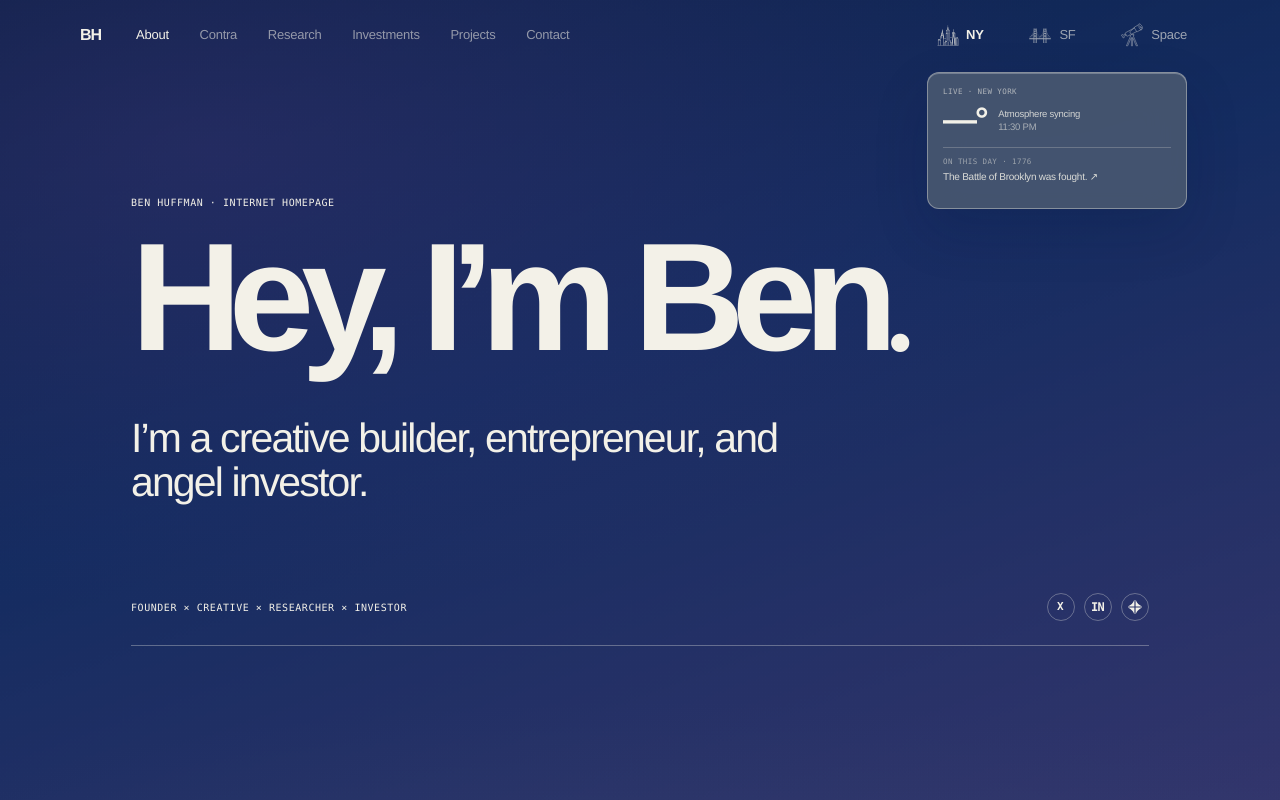
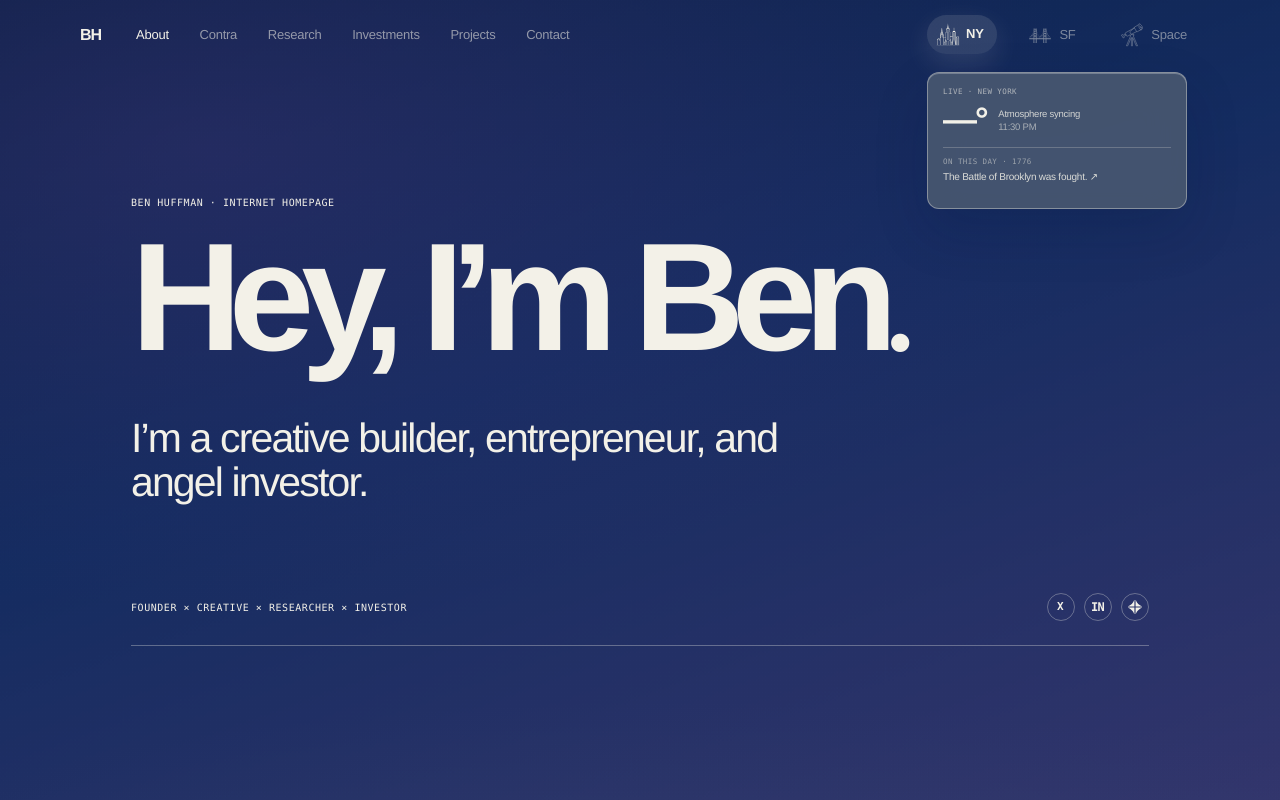
Before and after one commit to ben9885/get-ben.com, a Next.js app: page / in a window 1280 px wide. Shown: the top 800 px of the page. Built offline with nearby package versions, Linux system fonts and the light colour scheme; no server answers.

Commit message:
Strengthen environmental active states

```diff
--- a/app/globals.css
+++ b/app/globals.css
@@ -20,17 +20,18 @@ nav { max-width:1120px; margin:auto; display:flex; align-items:center; gap:28px;
 .environment { position:relative; font-size:13px; display:flex; align-items:center; white-space:nowrap; }
 .city-switch { display:flex; align-items:center; gap:clamp(12px,1.7vw,24px); }
 .city-option { position:relative; display:flex; }
-.city-switch button { appearance:none; min-height:38px; border:1px solid transparent; border-radius:999px; padding:8px 12px 8px 9px; background:transparent; display:flex; align-items:center; gap:7px; cursor:pointer; opacity:.62; font-weight:520; transition:opacity .18s ease,border-color .18s ease,transform .18s ease; }
-.city-switch button:hover { opacity:1; transform:translateY(-1px); }
+.city-switch button { appearance:none; min-height:38px; border:1px solid transparent; border-radius:999px; padding:8px 12px 8px 9px; background:transparent; display:flex; align-items:center; gap:7px; cursor:pointer; opacity:.48; font-weight:520; transition:opacity .25s ease,background .3s ease,box-shadow .3s ease,transform .3s cubic-bezier(.16,1,.3,1); }
+.city-switch button:hover { opacity:.82; transform:translateY(-1px); }
 .city-switch button:focus-visible { opacity:1; outline:1px solid currentColor; outline-offset:2px; }
 .city-switch button:active { transform:translateY(1px) scale(.98); }
-.city-switch button.selected { opacity:1; border-color:transparent; font-weight:650; }
+.city-switch button.selected { opacity:1; border-color:transparent; background:color-mix(in srgb,var(--ink) 13%,transparent); box-shadow:0 10px 28px color-mix(in srgb,var(--ink) 12%,transparent); transform:translateY(-1px); font-weight:650; }
 .city-switch .space-option { min-height:38px; padding:8px 12px 8px 9px; justify-content:center; }
-.telescope-icon { width:24px; height:24px; display:block; fill:none; stroke:currentColor; stroke-width:2.35; stroke-linecap:round; stroke-linejoin:round; }
+.telescope-icon { width:24px; height:24px; display:block; fill:none; stroke:currentColor; stroke-width:2.35; stroke-linecap:round; stroke-linejoin:round; transition:transform .3s cubic-bezier(.16,1,.3,1); }
 .city-glyph { display:block; flex:0 0 auto; background:currentColor; -webkit-mask-position:center; mask-position:center; -webkit-mask-repeat:no-repeat; mask-repeat:no-repeat; -webkit-mask-size:contain; mask-size:contain; transition:transform .35s cubic-bezier(.16,1,.3,1); }
 .city-glyph-sf { width:24px; height:17px; -webkit-mask-image:url("/city-icons/sf.svg"); mask-image:url("/city-icons/sf.svg"); }
 .city-glyph-ny { width:22px; height:21px; -webkit-mask-image:url("/city-icons/ny.svg"); mask-image:url("/city-icons/ny.svg"); }
 .city-switch button:hover .city-glyph { transform:scale(1.06); }
+.city-switch button.selected .city-glyph,.city-switch button.selected .telescope-icon { transform:scale(1.08); }
 .weather-tip { position:absolute; z-index:2; left:50%; top:calc(100% + 17px); width:260px; max-width:calc(100vw - 32px); padding:14px 15px 13px; display:flex; flex-direction:column; overflow:hidden; background:color-mix(in srgb,var(--nav-bg) 76%,white 24%); border:1px solid color-mix(in srgb,var(--ink) 38%,transparent); border-radius:12px; box-shadow:0 22px 54px rgba(5,20,55,.16),inset 0 1px rgba(255,255,255,.25); backdrop-filter:blur(18px) saturate(1.15); -webkit-backdrop-filter:blur(18px) saturate(1.15); font-size:11px; opacity:1; transform:translateX(-50%); pointer-events:auto; transition:opacity .18s ease,transform .18s ease,background .8s ease; }
 .city-option:first-child .weather-tip { left:0; transform:none; }
 .city-option:last-child .weather-tip { left:auto; right:0; transform:none; }
```
